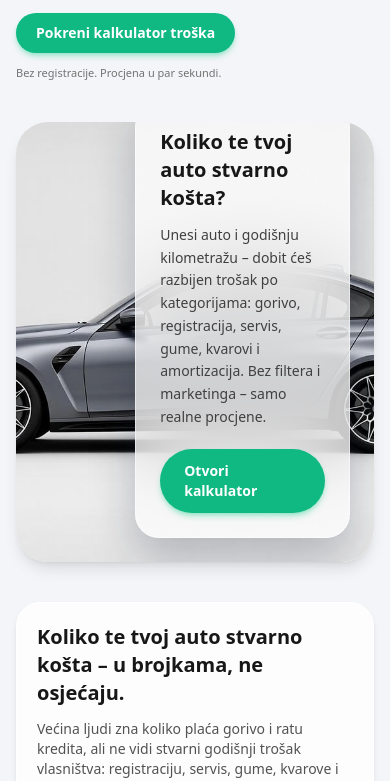
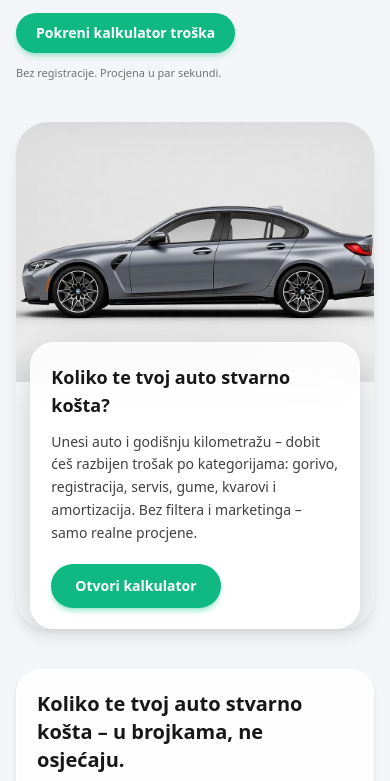
Before and after one commit to icyphotoget/auto, a website built with Vite: page index.html in a window 390 px wide. Shown: the part 308-1089 px from the top of the page. Built offline with nearby package versions, Linux system fonts and the light colour scheme.

Commit message:
Fix hero responsive glass card + mobile layout improvements

```diff
--- a/index.html
+++ b/index.html
@@ -77,19 +77,25 @@
       <img
         src="public/cars/hero-car.png"
         alt="Primjer auta"
-  class="w-full h-[440px] sm:h-[520px] lg:h-[560px] object-cover"
+        class="w-full h-[260px] sm:h-[440px] lg:h-[560px] object-cover"
       />
 
+      <!-- GLASS KARTICA -->
+      <div
+        class="
+          /* MOBITEL (default) */
+          -mt-10 mx-auto w-[92%]
+          rounded-3xl bg-white/80 border border-white/60
+          backdrop-blur-xl shadow-[0_18px_45px_rgba(15,23,42,0.25)]
+          p-5
 
- <!-- FULL-WIDTH RIGHT SIDE GLASS CARD -->
-<div
-  class="absolute bottom-6 right-6
-         w-[60%] lg:w-[55%] xl:w-[50%]
-         rounded-3xl bg-white/70 border border-white/50
-         backdrop-blur-2xl shadow-[0_18px_45px_rgba(15,23,42,0.25)]
-         p-6 sm:p-8 lg:p-10"
+          /* TABLET/DESKTOP */
+          sm:mt-0 sm:w-[60%] sm:absolute sm:bottom-6 sm:right-6
+          sm:p-6
+          lg:w-[55%] xl:w-[50%] lg:p-10
+        "
       >
-  <h3 class="text-xl lg:text-2xl font-semibold text-neutral-900 mb-3">
+        <h3 class="text-lg sm:text-xl lg:text-2xl font-semibold text-neutral-900 mb-3">
           Koliko te tvoj auto stvarno košta?
         </h3>
 
@@ -107,8 +113,8 @@
         </a>
       </div>
 
+    </section>
 
-</section>
 
           <!-- NOVA GLASS SEKCIJA: KOLIKO TE KOŠTA TVOJ AUTO? -->
           <section
```
Also changed, not shown: public/css/styles.css. Lines whose indentation alone changed are shown as unchanged.
